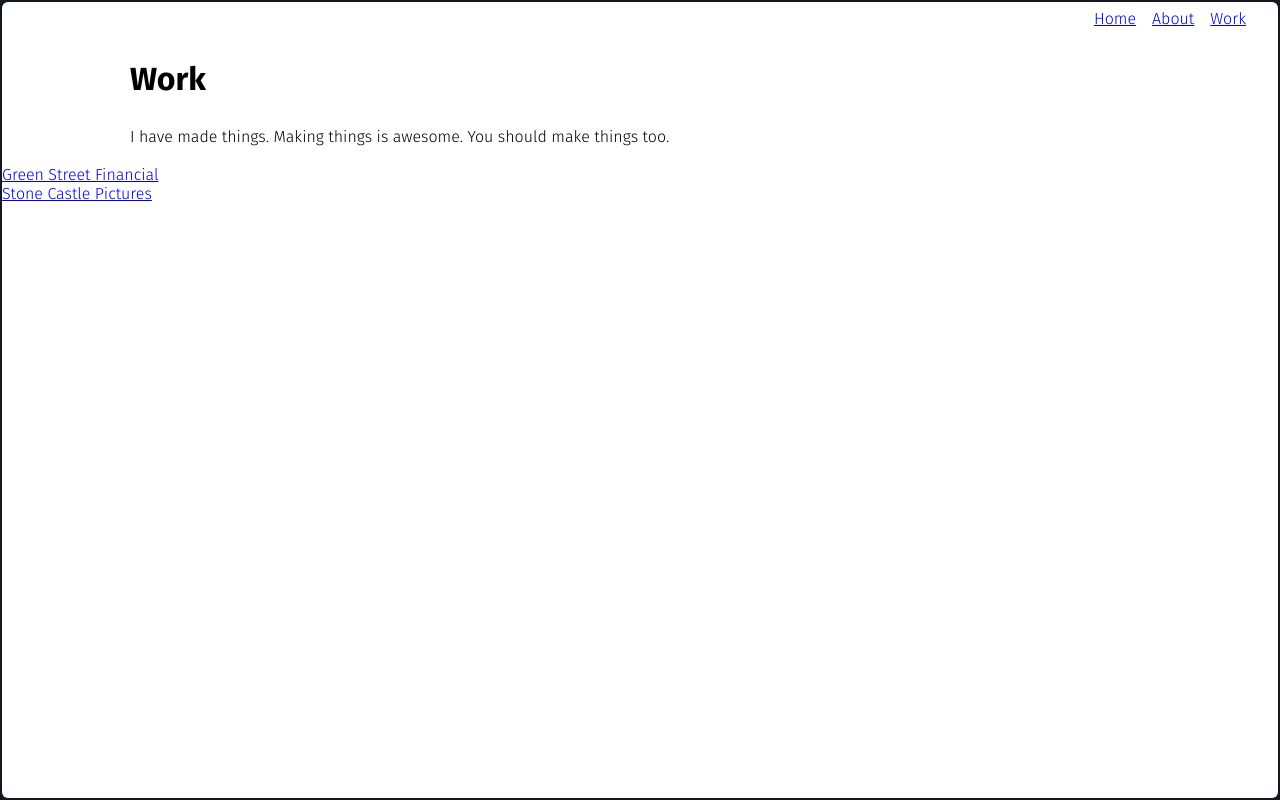
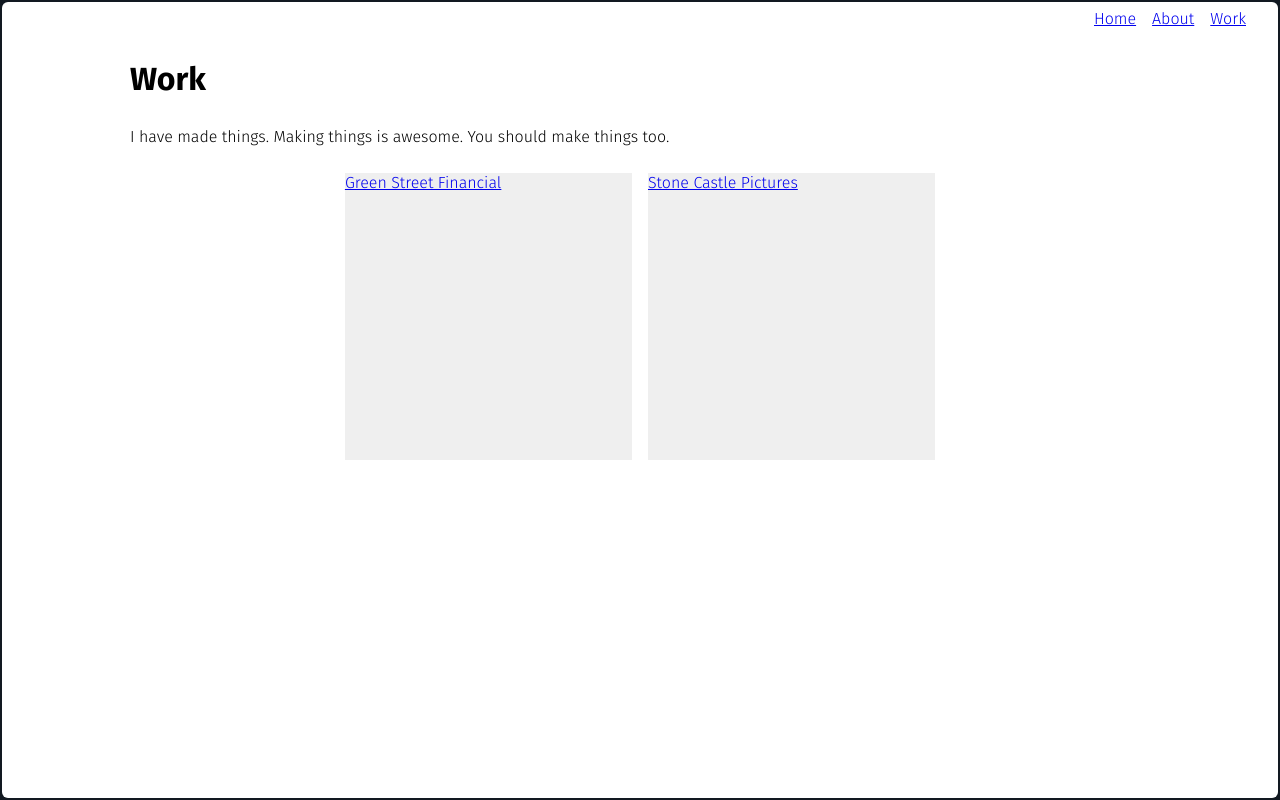
Before and after one commit to nerdpruitt/v5.nickpruitt.com, a React (Create React App) app: page /work in a window 1280 px wide. Built offline with nearby package versions, Linux system fonts and the light colour scheme; the HTML template or start-up script is replaced by a standard one.

Commit message:
Reorg the structure of Work section, add a lil’ stylin’

```diff
--- a/src/App.css
+++ b/src/App.css
@@ -98,9 +98,29 @@
 
 .default {
   display: grid;
-  grid-template-columns: 128px minmax(40ch, 65ch) 1fr;
+  grid-template-columns: minmax(16px, 128px) minmax(40ch, 65ch) minmax(16px, 1fr);
 }
 
 .text {
   line-height: 1.5;
 }
+
+.work-list {
+  justify-content: center;
+  display: flex;
+  margin: 0 auto;
+  width: 90%;
+}
+
+.work-list__item {
+  padding: 8px;
+  width: 25%;
+}
+
+.work-list__item a {
+  background-color: #efefef;
+  display: block;
+  height: 0;
+  padding-bottom: 100%;
+  width: 100%;
+}
--- a/src/work/Work.js
+++ b/src/work/Work.js
@@ -1,91 +1,16 @@
-import React, {Component} from 'react'
+import React from 'react';
 import {
   Route,
-  Link,
   Switch
-} from 'react-router-dom'
+} from 'react-router-dom';
 
-import workJson from './work.json';
-import WorkAPI from './WorkAPI';
-
-// Work Detail -----------
-class WorkDetail extends Component {
-    render() {
-        const workData = WorkAPI.getAllWorkItems( workJson );
-        const item = WorkAPI.getWorkItem( this.props.match.params.id, workData );
-
-        return (
-            <div>
-                <div className="default">
-                    <div></div>
-                    <div className="text">
-                        <h1>{item.title}</h1>
-                        <div dangerouslySetInnerHTML={ {__html: item.body} } />
-                    </div>
-                    <div></div>
-                </div>
-            </div>
-        );
-    };
-}
-
-
-// Work Grid -----------
-class WorkItem extends Component {
-    render() {
-        const workId = this.props.value.id;
-
-        return (
-            <Link to={`/work/${workId}`}>{this.props.value.title}</Link>
-        );
-    };
-}
-
-class WorkList extends Component {
-  render() {
-    const workList = this.props.work;
-
-    const workItems = workList.map( ( item ) =>
-      <div key={item.id}>
-        <WorkItem value={item} />
-      </div>
-    );
-
-    return(
-      <div>
-        {workItems}
-      </div>
-    );
-  }
-
-}
-
-class WorkGrid extends Component {
-    render() {
-        const workData = WorkAPI.getAllWorkItems( workJson );
-
-        return (
-            <div>
-                <div className="default">
-                    <div></div>
-                    <div className="text">
-                        <h1>Work</h1>
-                        <p>I have made things. Making things is awesome. You should make things too.</p>
-                    </div>
-                    <div></div>
-                </div>
-                <div>
-                    <WorkList work={workData} />
-                </div>
-            </div>
-        );
-    }
-}
+import WorkMain from './WorkMain';
+import WorkDetail from './WorkDetail';
 
 const Work = () => (
     <div>
         <Switch>
-            <Route exact path="/work" component={WorkGrid} />
+            <Route exact path="/work" component={WorkMain} />
             <Route path="/work/:id" component={WorkDetail} />
         </Switch>
     </div>
--- /dev/null
+++ b/src/work/WorkDetail.js
@@ -0,0 +1,26 @@
+import React, {Component} from 'react';
+
+import workJson from './work.json';
+import WorkAPI from './WorkAPI';
+
+class WorkDetail extends Component {
+    render() {
+        const workData = WorkAPI.getAllWorkItems( workJson );
+        const item = WorkAPI.getWorkItem( this.props.match.params.id, workData );
+
+        return (
+            <div>
+                <div className="default">
+                    <div></div>
+                    <div className="text">
+                        <h1>{item.title}</h1>
+                        <div dangerouslySetInnerHTML={ {__html: item.body} } />
+                    </div>
+                    <div></div>
+                </div>
+            </div>
+        );
+    };
+}
+
+export default WorkDetail;
--- /dev/null
+++ b/src/work/WorkMain.js
@@ -0,0 +1,59 @@
+import React, {Component} from 'react';
+
+import { Link } from 'react-router-dom';
+
+import workJson from './work.json';
+import WorkAPI from './WorkAPI';
+
+class WorkItem extends Component {
+    render() {
+        const workId = this.props.value.id;
+
+        return (
+            <Link to={`/work/${workId}`}>{this.props.value.title}</Link>
+        );
+    };
+}
+
+class WorkList extends Component {
+  render() {
+    const workList = this.props.work;
+
+    const workItems = workList.map( ( item ) =>
+      <div className="work-list__item" key={item.id}>
+        <WorkItem value={item} />
+      </div>
+    );
+
+    return(
+      <div className="work-list">
+        {workItems}
+      </div>
+    );
+  }
+
+}
+
+class WorkMain extends Component {
+    render() {
+        const workData = WorkAPI.getAllWorkItems( workJson );
+
+        return (
+            <div>
+                <div className="default">
+                    <div></div>
+                    <div className="text">
+                        <h1>Work</h1>
+                        <p>I have made things. Making things is awesome. You should make things too.</p>
+                    </div>
+                    <div></div>
+                </div>
+                <div className="work-grid">
+                    <WorkList work={workData} />
+                </div>
+            </div>
+        );
+    }
+}
+
+export default WorkMain;
```
